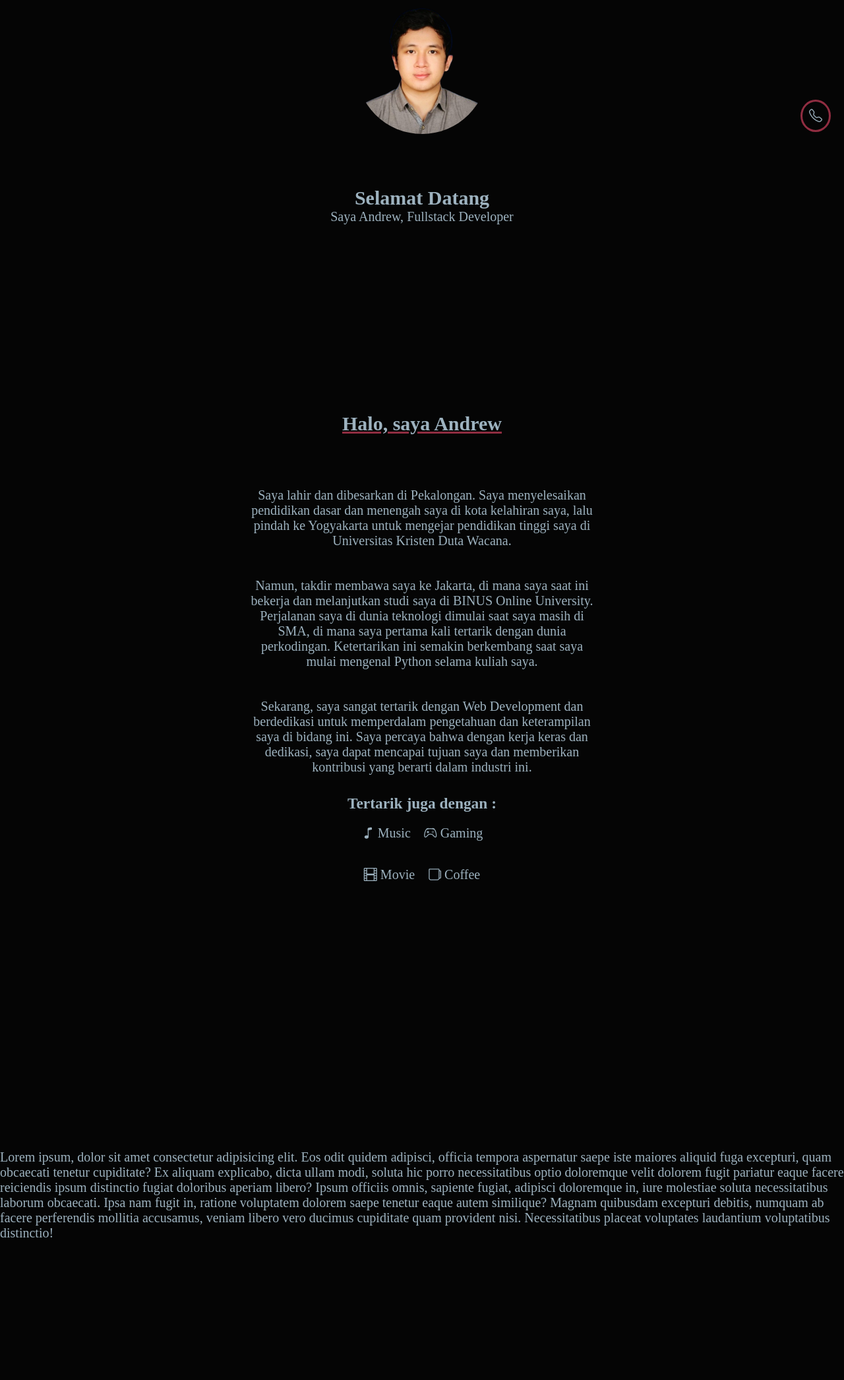
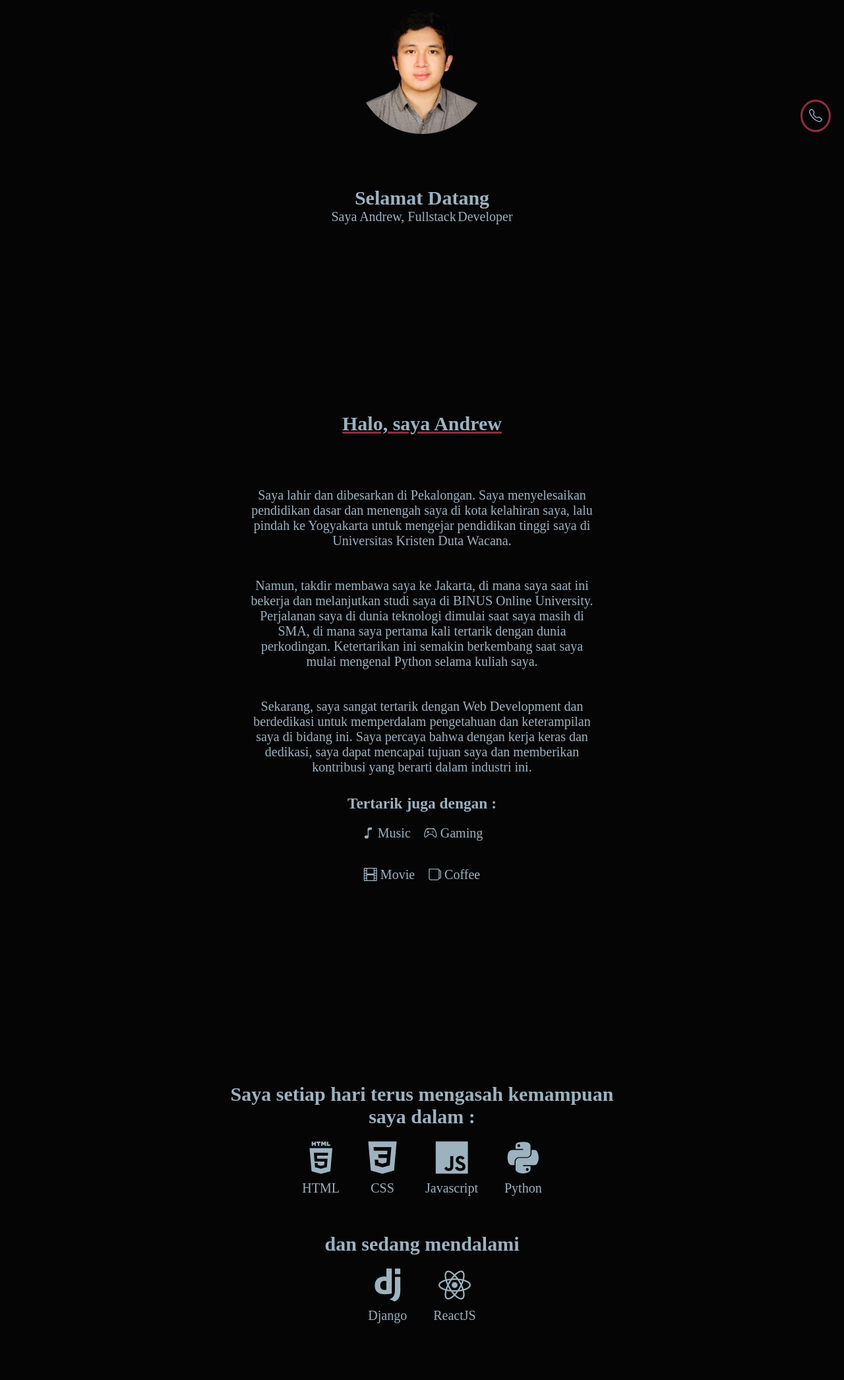
Before and after one commit to andrewfandy/dicoding-portfolio-site, a website: page index.html in a window 1280 px wide. Shown: the part 249-2340 px from the top of the page at 66% size. Drawn offline with nearby package versions, Linux system fonts and the light colour scheme.

Commit message:
Adding Skill section

```diff
--- a/assets/style/styles.css
+++ b/assets/style/styles.css
@@ -111,7 +111,6 @@ section {
     justify-content: center;
     align-items: center;
     min-height: 100vh;
-    /* border: 1px solid black; */
 }
 
 
@@ -130,7 +129,37 @@ section {
     align-items: center;
     flex-direction: column;
 }
+#text-animation-list {
+    height: 1.2rem;
+    text-decoration: red underline solid;
+    margin-right: 3.8rem;
+    overflow: hidden;
+    position: relative;
+}
 
+.text-animation {
+    position: absolute;
+    animation : slide 6s linear infinite;
+    opacity: 0;
+}
+
+.text-animation:nth-child(1){
+    animation-delay:0s;
+}
+.text-animation:nth-child(2){
+    animation-delay:2s;
+}
+.text-animation:nth-child(3){
+    animation-delay:4s;
+}
+
+@keyframes slide {
+    0% { transform: translateY(100%); opacity: 0; }
+    5% { transform: translateY(0%); opacity: 1; }
+    33% { transform: translateY(0%); opacity: 1; }
+    38% { transform: translateY(-100%); opacity: 0; }
+    100% { transform: translateY(-100%); opacity: 0; }
+}
 #profile-photo {
     border-radius: 50%;
     background-image: url("../images/andrew-removed-bg.png");
@@ -174,6 +203,33 @@ section {
 .hobby-item {
     margin: 1rem .5rem;
 }
+
+/* SKILL SECTION */
+.container.skill{
+    width: 50%;
+    text-align: center;
+}
+.container.skill>h2{
+    margin-top: 2rem;
+}
+.skill-list {
+    display: flex;
+    justify-content: center;
+    align-items: center;
+    flex-wrap: wrap;
+    list-style-type: none;
+}
+.skill-item{
+    cursor: default;
+    font-size: 2.5rem;
+    padding: 1rem;
+}
+.skill-item span{
+    display: block;
+    font-size: 1rem;
+}
+
+
 /* ASIDE CONTENT */
 .contact-me {
     position: fixed;
@@ -203,10 +259,6 @@ section {
     list-style-type: none;
 }
 
-.box.click {
-
-}
-
 
 .aside-items a{
     color: var(--text-color);
@@ -230,6 +282,7 @@ section {
     display: flex;
     justify-content: center;
     align-items: center;
+    text-align: center;
     padding: 2rem 3rem;
 }
 
@@ -238,7 +291,6 @@ section {
 
 
 @media screen and (max-width:768px) {
-
 
     .navbar.desktop {
         display: none;
@@ -251,7 +303,7 @@ section {
     .navbar.mobile{
         display: none;
         width: 100vw;
-        min-height: 100vh;
+        max-height: 100vh;
     }
 
     header {
@@ -291,7 +343,7 @@ section {
     }
 
     .container {
-        width: 100%;
+        max-width: 100%;
         min-height: 100vh;
         height: auto;
     }
@@ -329,5 +381,17 @@ section {
     }
     .container.about-me {
         width: 100%;
+        max-width: 100vw;
+    }
+
+    /* SKILL MOBILE */
+    .container.skill{
+        width:100vw;
+    }
+    .container.skill>h2{
+        margin-top: .25rem;
+    }
+    .skill-item{
+        padding: 1rem;
     }
 }
--- a/index.html
+++ b/index.html
@@ -7,6 +7,11 @@
     <link
       href="https://cdn.jsdelivr.net/npm/bootstrap-icons@1.7.1/font/bootstrap-icons.css"
       rel="stylesheet"
+    />
+
+    <link
+      rel="stylesheet"
+      href="https://cdn.jsdelivr.net/gh/devicons/devicon@v2.15.1/devicon.min.css"
     />
 
     <link rel="stylesheet" href="assets/style/styles.css" />
@@ -60,7 +65,15 @@
           <div class="profile-card">
             <div id="profile-photo"></div>
             <h1>Selamat Datang</h1>
-            <p>Saya Andrew, <span>Fullstack</span> Developer</p>
+            <p>
+              Saya Andrew,
+              <span id="text-animation-list">
+                <span class="text-animation">Frontend</span>
+                <span class="text-animation">Backend</span>
+                <span class="text-animation">Fullstack</span>
+              </span>
+              Developer
+            </p>
           </div>
         </div>
       </section>
@@ -112,18 +125,30 @@
 
       <section id="skill">
         <div class="container skill">
-          Lorem ipsum, dolor sit amet consectetur adipisicing elit. Eos odit
-          quidem adipisci, officia tempora aspernatur saepe iste maiores aliquid
-          fuga excepturi, quam obcaecati tenetur cupiditate? Ex aliquam
-          explicabo, dicta ullam modi, soluta hic porro necessitatibus optio
-          doloremque velit dolorem fugit pariatur eaque facere reiciendis ipsum
-          distinctio fugiat doloribus aperiam libero? Ipsum officiis omnis,
-          sapiente fugiat, adipisci doloremque in, iure molestiae soluta
-          necessitatibus laborum obcaecati. Ipsa nam fugit in, ratione
-          voluptatem dolorem saepe tenetur eaque autem similique? Magnam
-          quibusdam excepturi debitis, numquam ab facere perferendis mollitia
-          accusamus, veniam libero vero ducimus cupiditate quam provident nisi.
-          Necessitatibus placeat voluptates laudantium voluptatibus distinctio!
+          <h2>Saya setiap hari terus mengasah kemampuan saya dalam :</h2>
+          <ul class="skill-list">
+            <li class="skill-item html5">
+              <i class="devicon-html5-plain-wordmark"><span>HTML</span></i>
+            </li>
+            <li class="skill-item css3">
+              <i class="devicon-css3-plain"><span>CSS</span></i>
+            </li>
+            <li class="skill-item javascript">
+              <i class="devicon-javascript-plain"><span>Javascript</span></i>
+            </li>
+            <li class="skill-item python">
+              <i class="devicon-python-plain"><span>Python</span></i>
+            </li>
+          </ul>
+          <h2>dan sedang mendalami</h2>
+          <ul class="skill-list">
+            <li class="skill-item django">
+              <i class="devicon-django-plain"><span>Django</span></i>
+            </li>
+            <li class="skill-item reactjs">
+              <i class="devicon-react-original"><span>ReactJS</span></i>
+            </li>
+          </ul>
         </div>
       </section>
     </main>
```
Also changed, not shown: assets/images/andrew-instagram.jpg (deleted).
